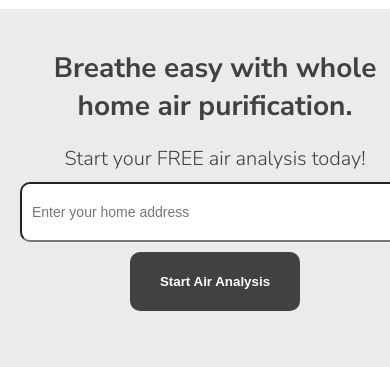
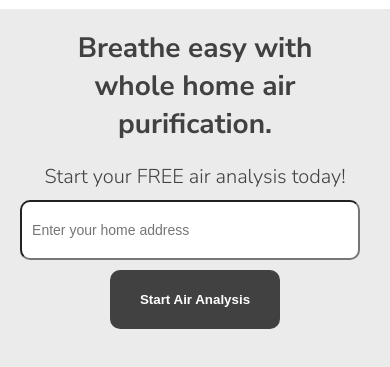
Before and after one commit to mikebarbaro/aerovita, a plain HTML site: page index.html in a window 390 px wide. Shown: the part 33-400 px from the top of the page. Drawn offline with Linux system fonts and the light colour scheme; some packages are replaced by stand-ins of ours.

Commit message:
CSS Edits to mobile

```diff
--- a/css/styles.css
+++ b/css/styles.css
@@ -260,7 +260,7 @@ td {
     word-wrap:normal;
 }
 
-/* For mobile views, make the product cards stack */
+/* For mobile views */
 @media (max-width: 700px) {
     .product-card {
         flex: 0 0 100%;
@@ -279,12 +279,21 @@ td {
     }
 
     input[type="text"], .modal input[type="email"] {
-        min-width: 100%;
+        min-width: 90%;
     }
+
+    .stepsContainer {
+        width: 90%;
+        max-width: 900px;
+        margin: 0 auto;
+        padding: 0;
+    }
+
 
 }
 
 @media (min-width: 700px) {
+
     .leftContainer {
         width: 65%;
         flex: none;
```
